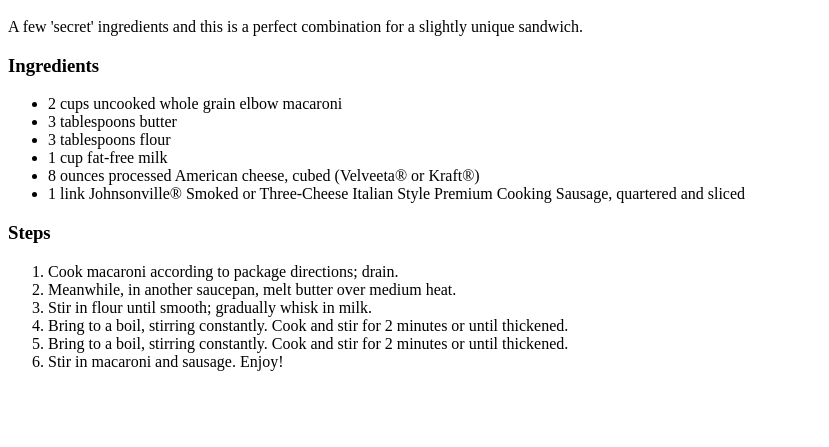
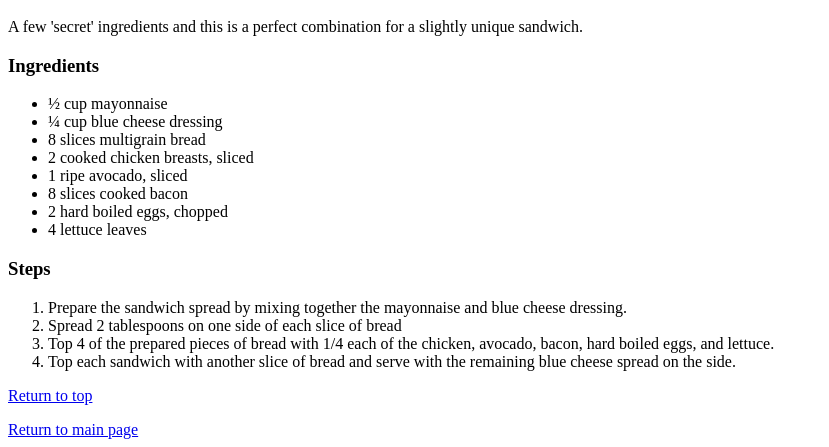
Before and after one commit to lwazi71/Odin-recipes., a plain HTML site: page recipes/sandwhich.html in a window 1280 px wide. Shown: the part 409-856 px from the top of the page, without its empty margins (0-829 px from the left). Before the commit the page ends 800 px from the top, so only its background shows below. Drawn offline with Linux system fonts and the light colour scheme.

Commit message:
Added links at bottom of pages to send user to top of screen and homepage, fixed homepaged, added image and list links

```diff
--- a/recipes/sandwhich.html
+++ b/recipes/sandwhich.html
@@ -5,53 +5,53 @@
     alt="Cobb Salad Sandwich {So Good!}" />
 
     <h4>This is a delicious sandwich that went over with a bang at a luncheon.</h4>
-    <p> A few 'secret' ingredients and this is a perfect combination for a slightly unique sandwich.
-    </h4>
-    </p>
+    <p> A few 'secret' ingredients and this is a perfect combination for a slightly unique sandwich.</p>
 
     <h3>Ingredients</h3>
     <ul>
         <li>
-            2 cups uncooked whole grain elbow macaroni
+            ½ cup mayonnaise
         </li>
         <li>
-            3 tablespoons butter
+            ¼ cup blue cheese dressing
         </li>
         <li>
-            3 tablespoons flour
+            8 slices multigrain bread
         </li>
         <li>
-            1 cup fat-free milk
+            2 cooked chicken breasts, sliced
         </li>
         <li>
-            8 ounces processed American cheese, cubed (Velveeta® or Kraft®)
+            1 ripe avocado, sliced
         </li>
         <li>
-            1 link Johnsonville® Smoked or Three-Cheese Italian Style Premium Cooking Sausage, quartered and sliced
+            8 slices cooked bacon
+        </li>
+        <li>
+            2 hard boiled eggs, chopped
+        </li>
+        <li>
+            4 lettuce leaves
         </li>
     </ul>
 
     <h3>Steps</h3>
     <ol>
         <li>
-            Cook macaroni according to package directions; drain.
+            Prepare the sandwich spread by mixing together the mayonnaise and blue cheese dressing.
         </li>
         <li>
-            Meanwhile, in another saucepan, melt butter over medium heat.
+            Spread 2 tablespoons on one side of each slice of bread
         </li>
         <li>
-            Stir in flour until smooth; gradually whisk in milk.
+            Top 4 of the prepared pieces of bread with 1/4 each of the chicken, avocado, bacon, hard boiled eggs, and lettuce.
         </li>
         <li>
-            Bring to a boil, stirring constantly. Cook and stir for 2 minutes or until thickened.
-        </li>
-        <li>
-            Bring to a boil, stirring constantly. Cook and stir for 2 minutes or until thickened.
-        </li>
-
-        <li>
-            Stir in macaroni and sausage. Enjoy!
+            Top each sandwich with another slice of bread and serve with the remaining blue cheese spread on the side.
         </li>
     </ol>
 
+    <a href= "#sandwhich.html">Return to top</a>
+    <p></p>
+    <a href= "../index.html">Return to main page</a>
 </body>
```
Also changed, not shown: index.html (+1 -1 lines), recipes/mac.html (+6 -3 lines).
